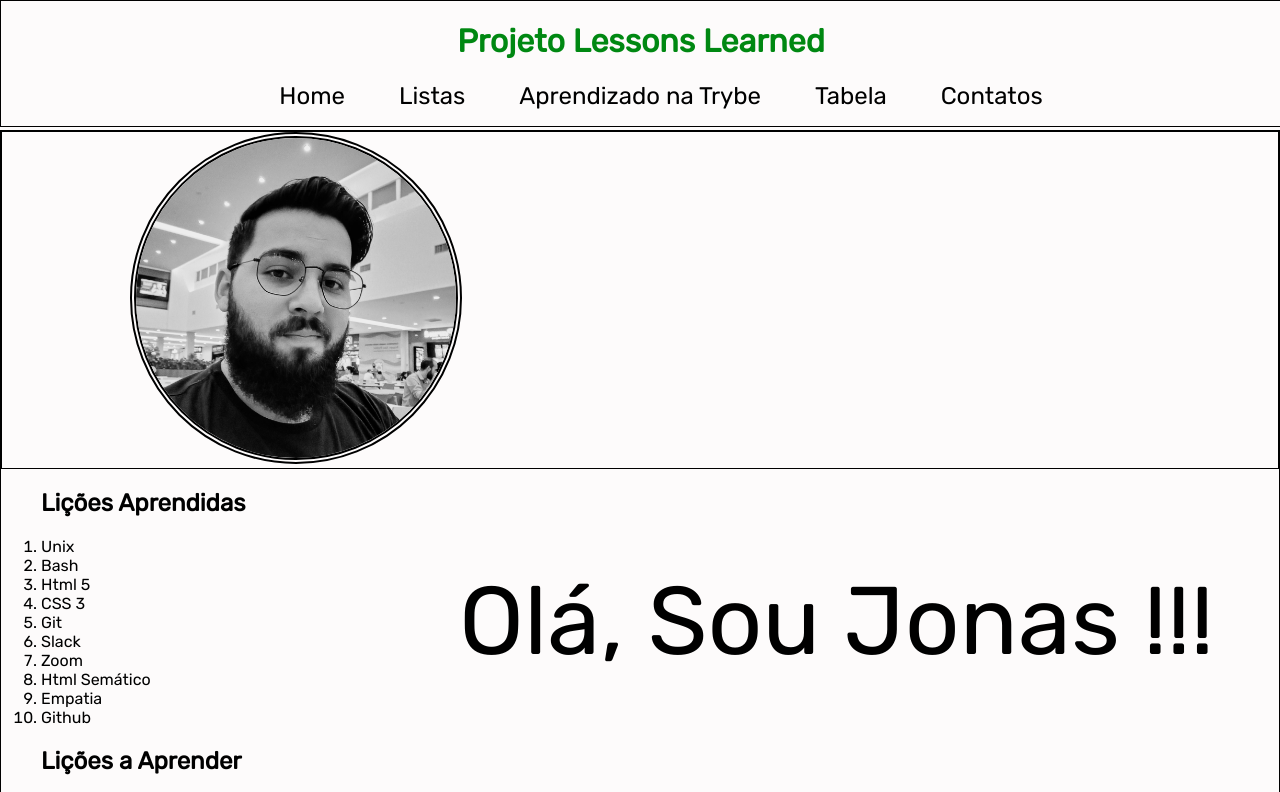
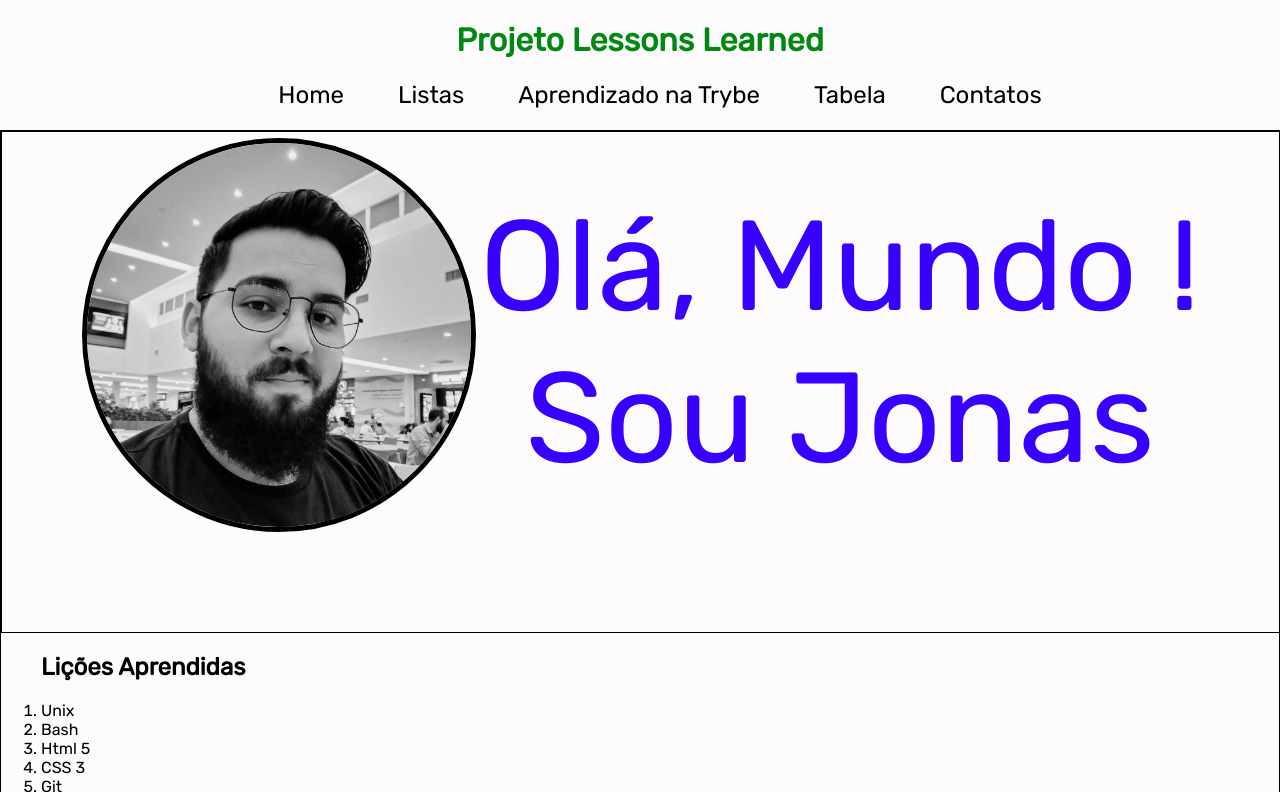
Before and after one commit to Jonas-Paiva/Project-Lessons-Learned, a website: page index.html in a window 1280 px wide. Shown: the top 792 px of the page. Drawn offline with Linux system fonts and the light colour scheme.

Commit message:
Estilo do banner Completo

```diff
--- a/index.html
+++ b/index.html
@@ -31,10 +31,10 @@
     <main>
       <section class="welcome">
         <img id="minha_foto" src="./assets/foto.jpg" alt="foto" />
-        <p>Olá, Sou Jonas !!!</p>
+        <p>Olá, Mundo !<br> Sou Jonas</p>
       </section>
 
-      <section id="listas">
+      <section class="listas">
         <ol id="licoes_aprendidas">
           <h2>Lições Aprendidas</h2>
           <li>Unix</li>
--- a/style.css
+++ b/style.css
@@ -12,7 +12,6 @@ body {
 
 header {
   background-color: rgb(253, 251, 251);
-  border: 1px solid black;
   text-align: center;
   position: fixed;
   top: 0;
@@ -46,34 +45,31 @@ main {
   border: 1px solid black;
 }
 .welcome {
+  text-align: center;
+  justify-content: baseline;
   border: 1px solid black;
+  height: 500px;
+  width: 100%;
 }
 .welcome p {
-  float: right;
-  font-size: 6rem;
-  margin-right: 4rem;
+    top: -70px;
+  position: relative;
+  display: inline-block;
+  font-size: 8rem;
   animation: welcome 1s alternate infinite ease-in-out;
 }
 @keyframes welcome {
   0% {
-    color: rgb(0, 255, 213);
+    color: rgb(31, 236, 133);
   }
   100% {
-    color: rgb(0, 17, 255) (255, 0, 0);
+    color: rgb(55, 0, 255);
   }
 }
 img {
-  border: 6px rgb(0, 0, 0);
-  border-style: double;
-  margin-left: 8rem;
+  width: 24rem;
   border-radius: 50%;
-  width: 20rem;
-}
-
-
-.licoes_aprendidas, .licoes_a_aprender{
-  border: 1px solid red;
-  display: inline-block;
+  border: 5px solid black;
 }
 
 article p {
```
